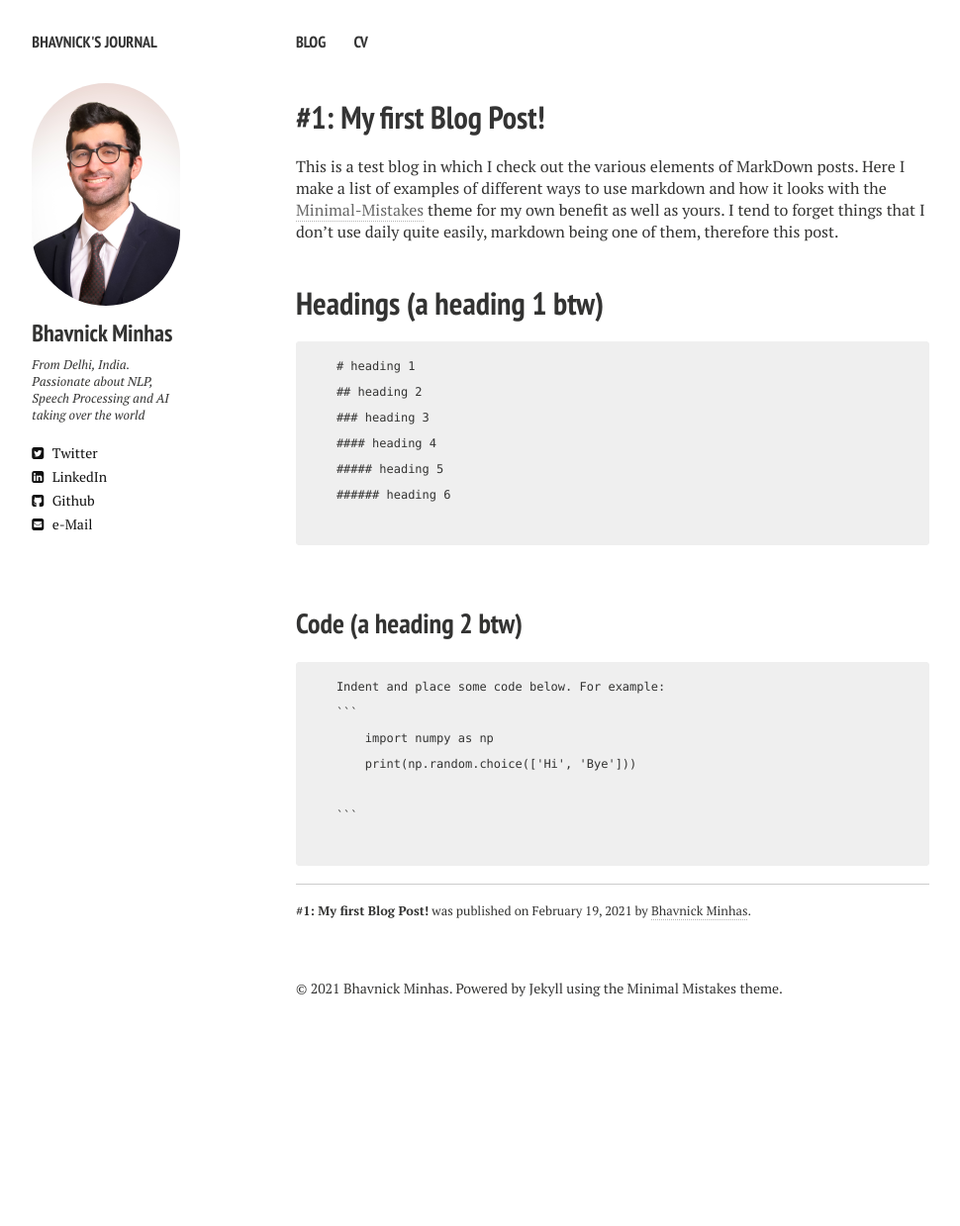
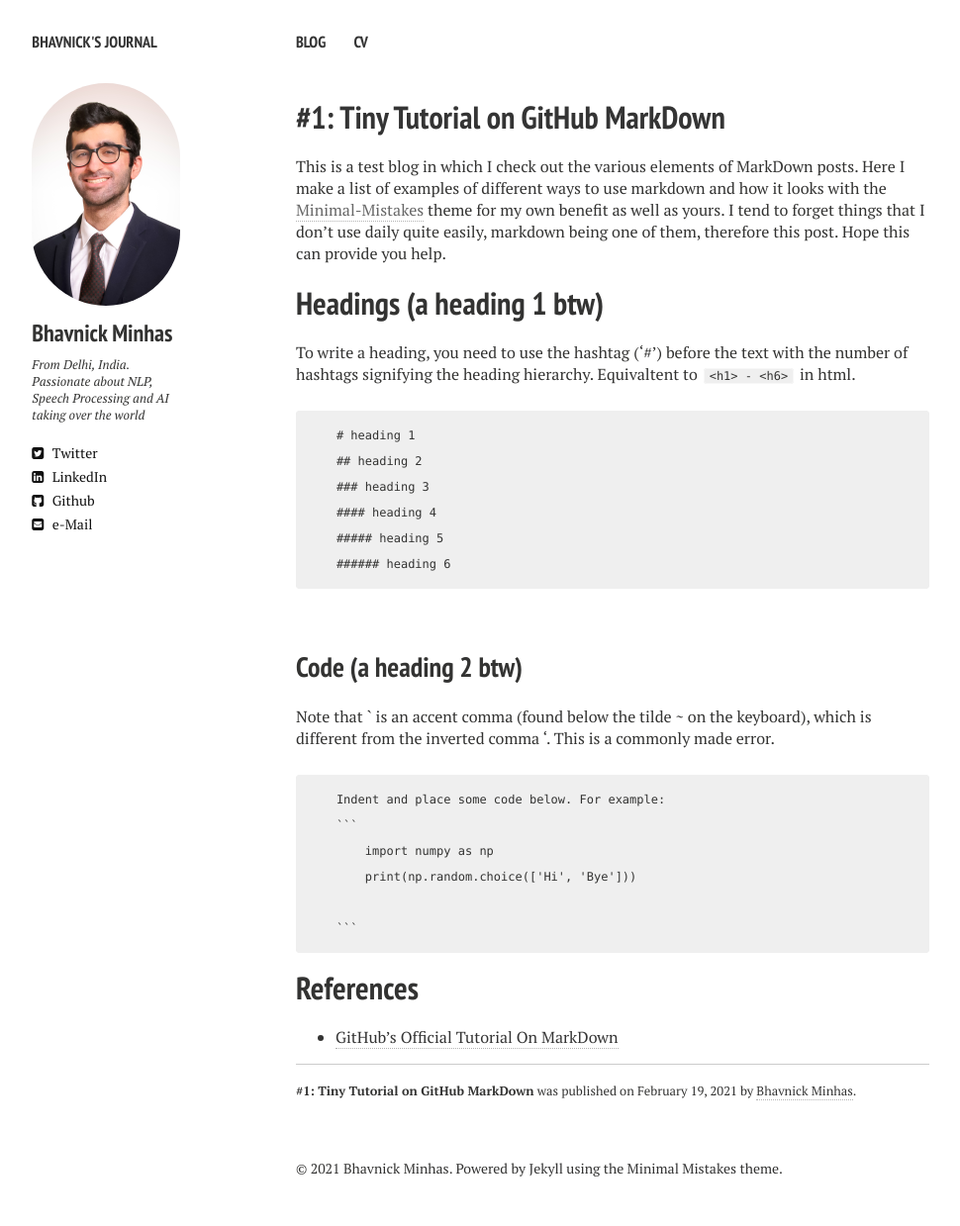
Before and after one commit to bhavnicksm/Bhavnicksm.github.io, a Jekyll site: the page built from _posts/2021-02-19-my-first-blog-post.md, in a window 1280 px wide. Shown: the whole page at 99% size, without its empty margins (21-991 px from the left). Built offline with Jekyll 4.4.1, drawn with Linux system fonts in a browser that asks for light colours; nearby versions of some CDN libraries; before the commit the page ends 1057 px from its top, so only the background shows below that.

Commit message:
Update 2021-02-19-my-first-blog-post.md

````diff
--- a/_posts/2021-02-19-my-first-blog-post.md
+++ b/_posts/2021-02-19-my-first-blog-post.md
@@ -1,14 +1,16 @@
 ---
 layout: post
-title: "#1: My first Blog Post!"
-description: "A test blog to try out this medium."
+title: "#1: Tiny Tutorial on GitHub MarkDown"
+description: "Tutorial on GitHub MarkDown"
 comments: true
 ---
 
-This is a test blog in which I check out the various elements of MarkDown posts. Here I make a list of examples of different ways to use markdown and how it looks with the [Minimal-Mistakes]() theme for my own benefit as well as yours. I tend to forget things that I don't use daily quite easily, markdown being one of them, therefore this post.
+This is a test blog in which I check out the various elements of MarkDown posts. Here I make a list of examples of different ways to use markdown and how it looks with the [Minimal-Mistakes]() theme for my own benefit as well as yours. I tend to forget things that I don't use daily quite easily, markdown being one of them, therefore this post. Hope this can provide you help.
 <br/>
 
 # Headings (a heading 1 btw)
+
+To write a heading, you need to use the hashtag ('#') before the text with the number of hashtags signifying the heading hierarchy. Equivaltent to `<h1> - <h6>` in html.
 
 ```
     # heading 1
@@ -17,12 +19,13 @@ This is a test blog in which I check out the various elements of MarkDown posts.
     #### heading 4
     ##### heading 5
     ###### heading 6
-
 ```
 
 <br/>
 
 ## Code (a heading 2 btw)
+
+Note that ` is an accent comma (found below the tilde ~ on the keyboard), which is different from the inverted comma '. This is a commonly made error.
 
 ```
     Indent and place some code below. For example:
@@ -31,5 +34,9 @@ This is a test blog in which I check out the various elements of MarkDown posts.
         print(np.random.choice(['Hi', 'Bye']))
 
     ```
+```
 
-```
+
+# References
+
+*  [GitHub's Official Tutorial On MarkDown](https://guides.github.com/features/mastering-markdown/)
````
